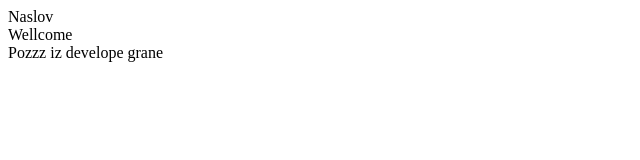
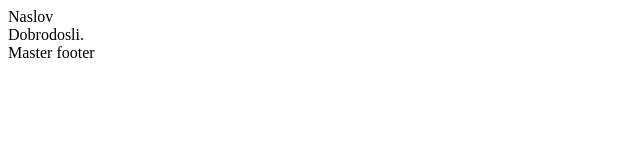
Before and after one commit to MajaIsakovic/git-vezba, a plain HTML site: page index.html in a window 1280 px wide. Shown: the whole page, without its empty margins (0-640 px from the left). Drawn offline with Linux system fonts and the light colour scheme.

Commit message:
master conflict

```diff
--- a/index.html
+++ b/index.html
@@ -7,8 +7,8 @@
 
 <header>Naslov</header>
 
-<main>Wellcome</main>
+<main>Dobrodosli.</main>
 
-<footer>Pozzz iz develope grane</footer>
+<footer>Master footer</footer>
 </body>
 </html>
```
